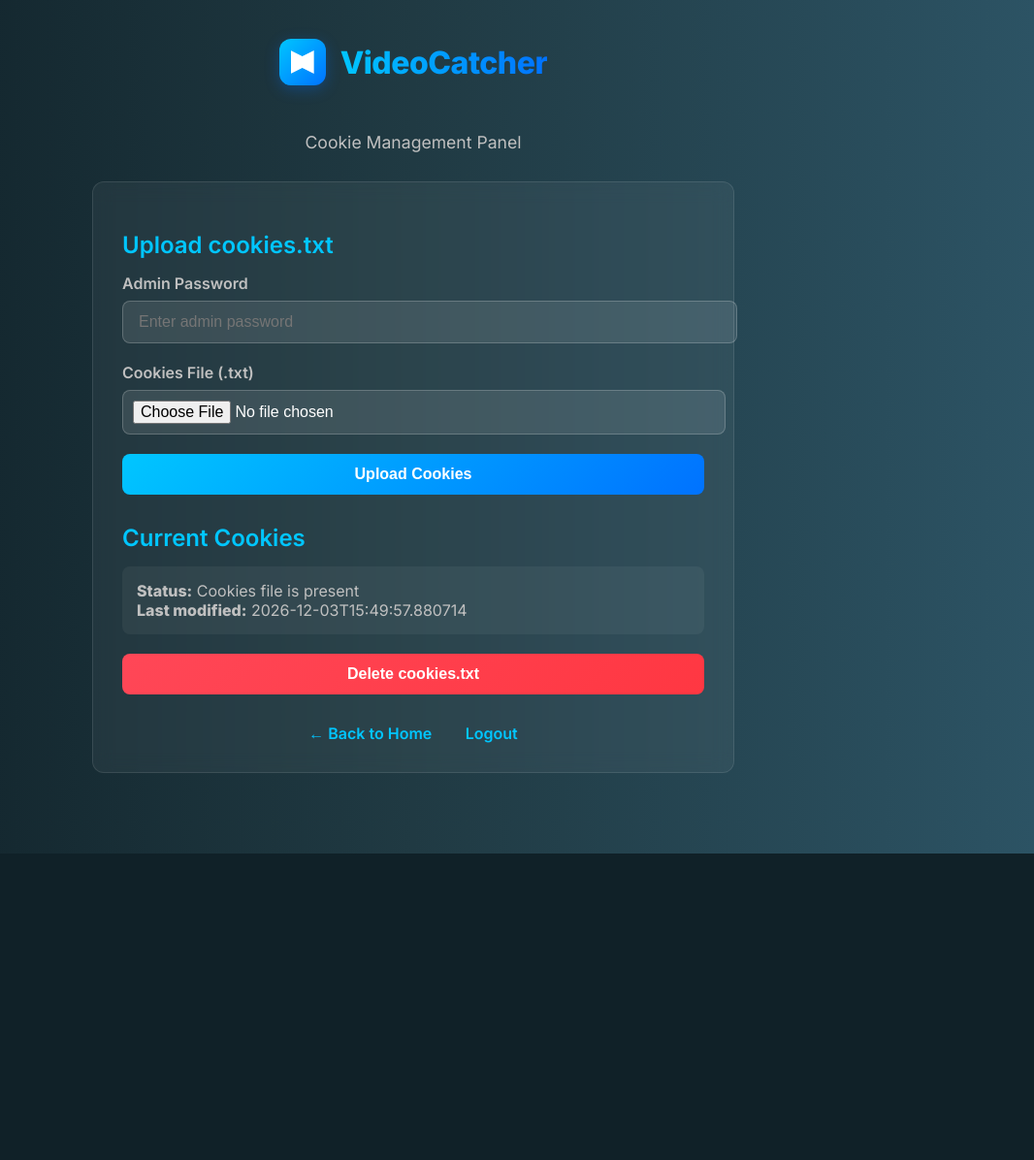
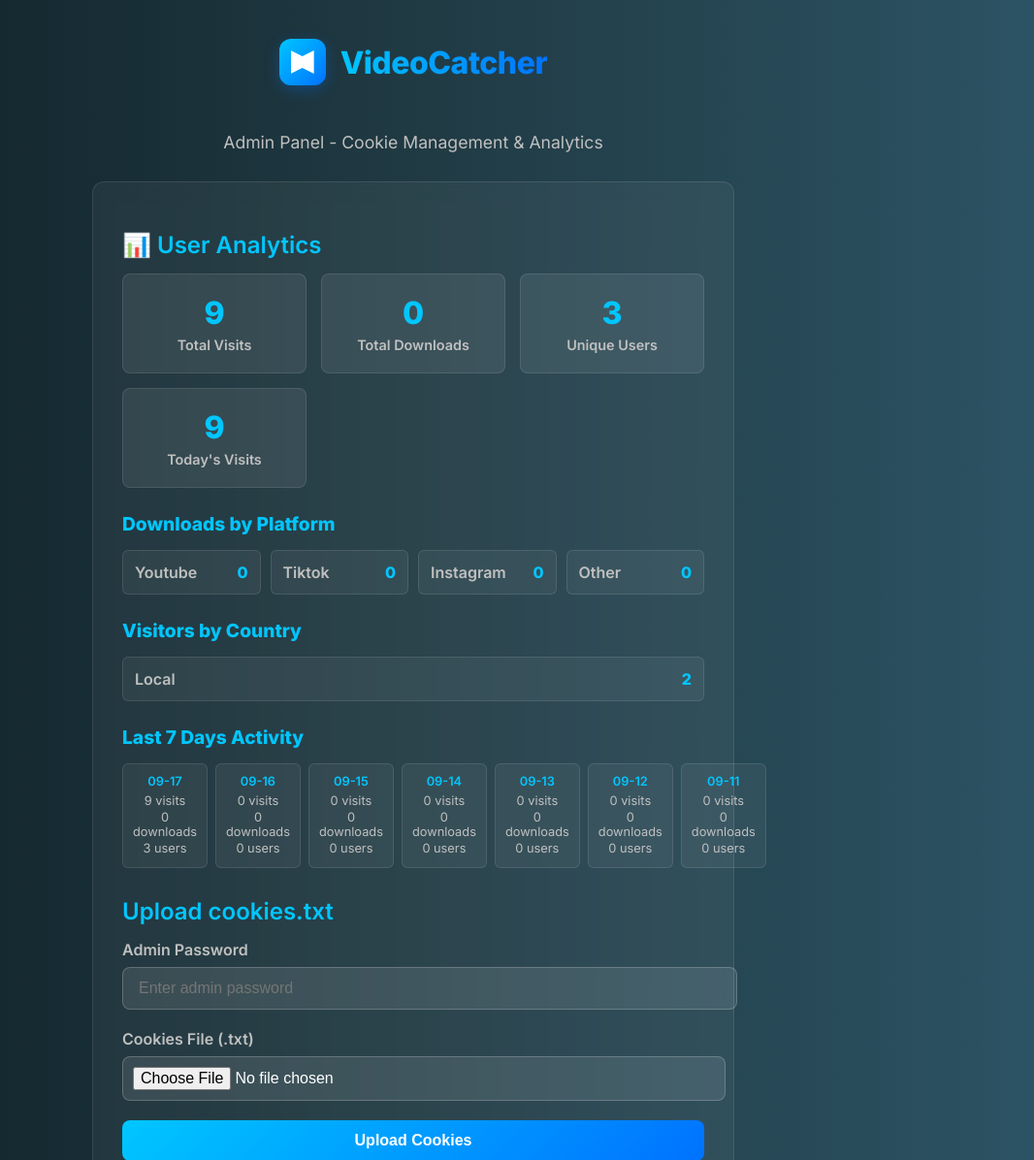
Before and after one commit to cy5781/VideoCatcher, a Flask app: page /admin in a window 1280 px wide. Shown: the top 1196 px of the page at 97% size, without its empty margins (214-1280 px from the left). Before the commit the page ends 880 px from the top, so only its background shows below. Run offline with Flask 3, Linux system fonts and the light colour scheme; the visitor is signed in with stand-in values (Sample User, id 1).

Commit message:
Add country analytics tracking to VideoCatcher
- Added IP geolocation functionality using requests library
- Implemented get_country_from_ip() function for country detection
- Enhanced analytics structure with country_stats tracking
- Updated admin dashboard with 'Visitors by Country' section
- Added country information to user sessions
- Updated requirements.txt with requests dependency

```diff
--- a/app.py
+++ b/app.py
@@ -22,7 +22,7 @@ from functools import wraps
 
 from flask import (
     Flask, render_template, request, redirect, url_for, flash,
-    session, jsonify, send_from_directory, abort, Response
+    session, jsonify, send_from_directory, abort, Response, stream_template
 )
 import requests
 from werkzeug.utils import secure_filename
@@ -35,6 +35,7 @@ BASE_DIR = Path(__file__).resolve().parent
 DOWNLOADS_DIR = Path(os.getenv("DOWNLOADS_DIR", BASE_DIR / "downloads"))
 COOKIES_PATH = Path(os.getenv("COOKIES_PATH", BASE_DIR / "cookies/cookies.txt"))
 HISTORY_PATH = Path(os.getenv("HISTORY_PATH", BASE_DIR / "history.json"))
+ANALYTICS_PATH = Path(os.getenv("ANALYTICS_PATH", BASE_DIR / "analytics.json"))
 
 ADMIN_PASSWORD = os.getenv("ADMIN_PASSWORD", "changeme")        # change it in production
 API_UPLOAD_TOKEN = os.getenv("API_UPLOAD_TOKEN", "")            # set to a secret for automated upload
@@ -59,6 +60,167 @@ logger = logging.getLogger("VideoCatcher")
 # Utilities: history, cleanup
 # -----------------------------
 _history_lock = threading.Lock()
+
+# Global dictionary to track download progress
+_download_progress = {}
+_progress_lock = threading.Lock()
+
+# Global analytics tracking
+_analytics_lock = threading.Lock()
+
+
+def get_country_from_ip(ip_address):
+    """Get country from IP address using a free geolocation API"""
+    try:
+        # Skip localhost and private IPs
+        if ip_address in ['127.0.0.1', 'localhost'] or ip_address.startswith('192.168.') or ip_address.startswith('10.') or ip_address.startswith('172.'):
+            return "Local"
+
+        # Use ipapi.co for free geolocation (1000 requests/day limit)
+        response = requests.get(f"https://ipapi.co/{ip_address}/country_name/", timeout=5)
+        if response.status_code == 200:
+            country = response.text.strip()
+            return country if country and country != "Undefined" else "Unknown"
+        else:
+            return "Unknown"
+    except Exception as e:
+        logger.warning(f"Failed to get country for IP {ip_address}: {e}")
+        return "Unknown"
+
+
+def load_analytics():
+    """Load analytics data from JSON file"""
+    if ANALYTICS_PATH.exists():
+        try:
+            with open(ANALYTICS_PATH, 'r', encoding='utf-8') as f:
+                return json.load(f)
+        except Exception as e:
+            logger.warning(f"Failed to load analytics.json: {e}")
+
+    # Return default analytics structure
+    return {
+        "total_visits": 0,
+        "unique_users": 0,
+        "total_downloads": 0,
+        "platform_stats": {
+            "youtube": 0,
+            "tiktok": 0,
+            "instagram": 0,
+            "other": 0
+        },
+        "country_stats": {},
+        "daily_stats": {},
+        "user_sessions": {},
+        "last_updated": datetime.now().isoformat()
+    }
+
+
+def save_analytics(analytics_data):
+    """Save analytics data to JSON file"""
+    try:
+        analytics_data["last_updated"] = datetime.now().isoformat()
+        with open(ANALYTICS_PATH, 'w', encoding='utf-8') as f:
+            json.dump(analytics_data, f, indent=2, ensure_ascii=False)
+    except Exception as e:
+        logger.warning(f"Failed to save analytics.json: {e}")
+
+
+def track_user_visit(user_id=None):
+    """Track a user visit and update analytics"""
+    with _analytics_lock:
+        analytics = load_analytics()
+        today = datetime.now().strftime("%Y-%m-%d")
+
+        # Get user's country from IP
+        user_ip = request.environ.get('HTTP_X_FORWARDED_FOR', request.environ.get('REMOTE_ADDR', '127.0.0.1'))
+        if user_ip and ',' in user_ip:
+            user_ip = user_ip.split(',')[0].strip()
+        country = get_country_from_ip(user_ip)
+
+        # Increment total visits
+        analytics["total_visits"] += 1
+
+        # Track country stats
+        if "country_stats" not in analytics:
+            analytics["country_stats"] = {}
+        if country not in analytics["country_stats"]:
+            analytics["country_stats"][country] = 0
+        analytics["country_stats"][country] += 1
+
+        # Track daily stats
+        if today not in analytics["daily_stats"]:
+            analytics["daily_stats"][today] = {
+                "visits": 0,
+                "unique_users": set(),
+                "downloads": 0
+            }
+
+        analytics["daily_stats"][today]["visits"] += 1
+
+        # Track unique users
+        if user_id:
+            if user_id not in analytics["user_sessions"]:
+                analytics["unique_users"] += 1
+                analytics["user_sessions"][user_id] = {
+                    "first_visit": datetime.now().isoformat(),
+                    "last_visit": datetime.now().isoformat(),
+                    "visit_count": 1,
+                    "downloads": 0,
+                    "country": country
+                }
+            else:
+                analytics["user_sessions"][user_id]["last_visit"] = datetime.now().isoformat()
+                analytics["user_sessions"][user_id]["visit_count"] += 1
+                # Update country if not set
+                if "country" not in analytics["user_sessions"][user_id]:
+                    analytics["user_sessions"][user_id]["country"] = country
+
+            # Add to daily unique users (convert set to list for JSON serialization)
+            daily_unique = analytics["daily_stats"][today]["unique_users"]
+            if isinstance(daily_unique, set):
+                daily_unique.add(user_id)
+                analytics["daily_stats"][today]["unique_users"] = list(daily_unique)
+            elif isinstance(daily_unique, list):
+                if user_id not in daily_unique:
+                    daily_unique.append(user_id)
+
+        save_analytics(analytics)
+
+
+def track_download(platform, user_id=None):
+    """Track a download and update analytics"""
+    with _analytics_lock:
+        analytics = load_analytics()
+        today = datetime.now().strftime("%Y-%m-%d")
+
+        # Increment total downloads
+        analytics["total_downloads"] += 1
+
+        # Track platform stats
+        platform_key = platform.lower() if platform in ["youtube", "tiktok", "instagram"] else "other"
+        analytics["platform_stats"][platform_key] += 1
+
+        # Track daily downloads
+        if today not in analytics["daily_stats"]:
+            analytics["daily_stats"][today] = {
+                "visits": 0,
+                "unique_users": [],
+                "downloads": 0
+            }
+        analytics["daily_stats"][today]["downloads"] += 1
+
+        # Track user downloads
+        if user_id and user_id in analytics["user_sessions"]:
+            analytics["user_sessions"][user_id]["downloads"] += 1
+
+        save_analytics(analytics)
+
+
+def get_user_id():
+    """Get or create a unique user ID for session tracking"""
+    if 'user_id' not in session:
+        session['user_id'] = str(uuid.uuid4())
+    return session['user_id']
 
 
 def load_history():
@@ -840,6 +1002,83 @@ def stream_video_to_browser(video_info: dict):
         return jsonify({"error": f"Failed to stream video: {str(e)}"}), 500
 
 
+def stream_video_to_browser_with_progress(video_info: dict, download_id: str):
+    """Stream video content with progress tracking"""
+    try:
+        video_url = video_info['url']
+        headers = video_info.get('headers', {})
+        title = video_info.get('title', 'video')
+        ext = video_info.get('ext', 'mp4')
+
+        # Clean filename for download
+        safe_filename = secure_filename(f"{title}.{ext}")
+        if not safe_filename:
+            safe_filename = f"video.{ext}"
+
+        logger.info(f"Starting stream with progress tracking for: {safe_filename}")
+
+        def generate():
+            try:
+                downloaded = 0
+                with requests.get(video_url, headers=headers, stream=True, timeout=30) as r:
+                    r.raise_for_status()
+                    total_size = int(r.headers.get('content-length', 0))
+
+                    # Update total size in progress
+                    with _progress_lock:
+                        if download_id in _download_progress:
+                            _download_progress[download_id]['total_size'] = total_size
+
+                    logger.info(f"Successfully connected to video stream: {r.status_code}, size: {total_size}")
+
+                    for chunk in r.iter_content(chunk_size=8192):
+                        if chunk:
+                            downloaded += len(chunk)
+
+                            # Update progress
+                            with _progress_lock:
+                                if download_id in _download_progress:
+                                    _download_progress[download_id]['downloaded'] = downloaded
+
+                            yield chunk
+
+                    # Mark as completed
+                    with _progress_lock:
+                        if download_id in _download_progress:
+                            _download_progress[download_id]['completed'] = True
+                            _download_progress[download_id]['downloaded'] = downloaded
+
+            except requests.exceptions.RequestException as e:
+                logger.error(f"Request error streaming video: {e}")
+                with _progress_lock:
+                    if download_id in _download_progress:
+                        _download_progress[download_id]['error'] = str(e)
+                raise
+            except Exception as e:
+                logger.error(f"Unexpected error streaming video: {e}")
+                with _progress_lock:
+                    if download_id in _download_progress:
+                        _download_progress[download_id]['error'] = str(e)
+                raise
+
+        # Create response with appropriate headers
+        response = Response(generate(), mimetype='application/octet-stream')
+        response.headers['Content-Disposition'] = f'attachment; filename="{safe_filename}"'
+
+        # Add content length if available
+        if video_info.get('filesize'):
+            response.headers['Content-Length'] = str(video_info['filesize'])
+
+        return response
+
+    except Exception as e:
+        logger.error(f"Error in stream_video_to_browser_with_progress: {e}")
+        with _progress_lock:
+            if download_id in _download_progress:
+                _download_progress[download_id]['error'] = str(e)
+        raise
+
+
 # -----------------------------
 # Decorators: admin required
 # -----------------------------
@@ -858,6 +1097,10 @@ def require_admin(f):
 # -----------------------------
 @app.route("/", methods=["GET", "POST"])
 def index():
+    # Track user visit
+    user_id = get_user_id()
+    track_user_visit(user_id)
+
     download_link = None
     error = None
 
@@ -1079,8 +1322,22 @@ def download():
                 return jsonify({"error": f"Your cookies have expired or are missing. Please upload a new cookies file. Cookies are valid for {COOKIES_VALIDITY_MINUTES} minutes after upload."}), 400
 
         try:
-            # Get video info and stream directly
+            # Get video info
             video_info = get_video_info_and_url(url, platform, user_id)
+
+            # Generate download ID
+            download_id = str(uuid.uuid4())
+
+            # Initialize progress tracking
+            with _progress_lock:
+                _download_progress[download_id] = {
+                    'downloaded': 0,
+                    'total_size': video_info.get('filesize', 0),
+                    'filename': video_info.get('title', 'video'),
+                    'completed': False,
+                     'error': None,
+                     'video_info': video_info
+                 }
 
             # Record history
             entry = {
@@ -1093,8 +1350,17 @@ def download():
             }
             append_history(entry)
 
-            # Stream the video directly to browser
-            return stream_video_to_browser(video_info)
+            # Track download analytics
+            track_download(platform, user_id)
+
+            # Return download info with download ID
+            return jsonify({
+                "success": True,
+                "download_id": download_id,
+                "download_url": f"/stream/{download_id}",
+                "filename": video_info.get('title', 'video'),
+                "filesize": video_info.get('filesize', 0)
+            })
 
         except Exception as e:
             logger.exception("Failed to get video info or stream")
@@ -1103,6 +1369,69 @@ def download():
     except Exception as e:
         logger.exception("Download failed via API")
         return jsonify({"error": str(e)}), 500
+
+
+@app.route("/download_progress/<download_id>")
+def download_progress(download_id):
+    """Server-Sent Events endpoint for download progress"""
+    def generate():
+        while True:
+            with _progress_lock:
+                progress_data = _download_progress.get(download_id)
+
+            if progress_data is None:
+                # Download not found or completed
+                yield f"data: {{\"error\": \"Download not found\", \"download_id\": \"{download_id}\"}}\n\n"
+                break
+
+            if progress_data.get('completed', False):
+                # Download completed
+                yield f"data: {{\"completed\": true, \"download_id\": \"{download_id}\", \"filename\": \"{progress_data.get('filename', '')}\", \"total_size\": {progress_data.get('total_size', 0)}}}\n\n"
+                # Clean up progress data
+                with _progress_lock:
+                    _download_progress.pop(download_id, None)
+                break
+
+            if progress_data.get('error'):
+                # Download error
+                yield f"data: {{\"error\": \"{progress_data['error']}\", \"download_id\": \"{download_id}\"}}\n\n"
+                # Clean up progress data
+                with _progress_lock:
+                    _download_progress.pop(download_id, None)
+                break
+
+            # Send progress update
+            downloaded = progress_data.get('downloaded', 0)
+            total_size = progress_data.get('total_size', 0)
+            percentage = (downloaded / total_size * 100) if total_size > 0 else 0
+
+            yield f"data: {{\"progress\": {percentage:.1f}, \"downloaded\": {downloaded}, \"total_size\": {total_size}, \"download_id\": \"{download_id}\", \"filename\": \"{progress_data.get('filename', '')}\"}}\n\n"
+
+            time.sleep(0.5)  # Update every 500ms
+
+    return Response(generate(), mimetype='text/event-stream')
+
+
+@app.route("/stream/<download_id>")
+def stream_video(download_id):
+    """Stream video with progress tracking"""
+    with _progress_lock:
+        progress_data = _download_progress.get(download_id)
+
+    if not progress_data or not progress_data.get('video_info'):
+        return jsonify({"error": "Download not found or expired"}), 404
+
+    video_info = progress_data['video_info']
+
+    try:
+        return stream_video_to_browser_with_progress(video_info, download_id)
+    except Exception as e:
+        # Update progress with error
+        with _progress_lock:
+            if download_id in _download_progress:
+                _download_progress[download_id]['error'] = str(e)
+        logger.error(f"Error streaming video {download_id}: {e}")
+        return jsonify({"error": f"Failed to stream video: {str(e)}"}), 500
 
 
 # @app.route("/downloads/<path:filename>")
@@ -1149,7 +1478,32 @@ def admin():
     cookies_mtime = None
     if cookies_present:
         cookies_mtime = datetime.utcfromtimestamp(COOKIES_PATH.stat().st_mtime).isoformat()
-    return render_template("admin.html", cookies_present=cookies_present, cookies_mtime=cookies_mtime)
+
+    # Load analytics data
+    analytics = load_analytics()
+
+    # Calculate some additional stats
+    today = datetime.now().strftime("%Y-%m-%d")
+    today_stats = analytics.get("daily_stats", {}).get(today, {"visits": 0, "downloads": 0, "unique_users": []})
+
+    # Get recent daily stats (last 7 days)
+    recent_days = []
+    for i in range(7):
+        date = (datetime.now() - timedelta(days=i)).strftime("%Y-%m-%d")
+        day_stats = analytics.get("daily_stats", {}).get(date, {"visits": 0, "downloads": 0, "unique_users": []})
+        recent_days.append({
+            "date": date,
+            "visits": day_stats["visits"],
+            "downloads": day_stats["downloads"],
+            "unique_users": len(day_stats["unique_users"]) if isinstance(day_stats["unique_users"], list) else 0
+        })
+
+    return render_template("admin.html",
+                         cookies_present=cookies_present,
+                         cookies_mtime=cookies_mtime,
+                         analytics=analytics,
+                         today_stats=today_stats,
+                         recent_days=recent_days)
 
 
 @app.route("/admin/upload_cookies", methods=["POST"])
@@ -1231,7 +1585,38 @@ def api_upload_cookies():
 # -----------------------------
 # Error handlers
 # -----------------------------
-@app.errorhandler(404)
+@app.route("/api/track", methods=["POST"])
+def api_track():
+    """API endpoint for client-side analytics tracking"""
+    try:
+        data = request.get_json()
+        if not data:
+            return jsonify({"error": "No data provided"}), 400
+
+        user_id = get_user_id()
+        event = data.get('event')
+
+        if event == 'page_view':
+            track_user_visit(user_id)
+        elif event == 'user_interaction':
+            action = data.get('action')
+            details = data.get('details', {})
+
+            # Log interaction for debugging/analytics
+            logger.info(f"User interaction: {action} - {details}")
+
+            # Track specific interactions
+            if action == 'download_success':
+                platform = details.get('platform', 'unknown')
+                track_download(platform, user_id)
+
+        return jsonify({"success": True})
+
+    except Exception as e:
+        logger.error(f"Analytics tracking error: {e}")
+        return jsonify({"error": "Tracking failed"}), 500
+
+
 def not_found(e):
     return render_template("index.html", history=load_history(), error="Page not found"), 404
 
--- a/requirements.txt
+++ b/requirements.txt
@@ -2,3 +2,4 @@ flask==3.0.0
 werkzeug==3.0.1
 yt-dlp>=2025.8.27
 requests>=2.31.0
+geoip2>=4.7.0
--- a/templates/admin.html
+++ b/templates/admin.html
@@ -182,6 +182,84 @@
     .nav-links a:hover {
       color: #0072FF;
     }
+
+    /* Analytics Styles */
+    .analytics-grid {
+      display: grid;
+      grid-template-columns: repeat(auto-fit, minmax(150px, 1fr));
+      gap: 15px;
+      margin-bottom: 25px;
+    }
+    .stat-card {
+      background: rgba(255, 255, 255, 0.08);
+      padding: 20px;
+      border-radius: 8px;
+      text-align: center;
+      border: 1px solid rgba(255, 255, 255, 0.1);
+    }
+    .stat-number {
+      font-size: 2rem;
+      font-weight: 800;
+      color: #00C6FF;
+      margin-bottom: 5px;
+    }
+    .stat-label {
+      font-size: 0.9rem;
+      color: #c0c0c0;
+      font-weight: 600;
+    }
+    .platform-stats, .recent-activity {
+      margin-top: 25px;
+    }
+    .platform-stats h3, .recent-activity h3 {
+      font-size: 1.2rem;
+      color: #00C6FF;
+      margin-bottom: 15px;
+    }
+    .platform-grid {
+      display: grid;
+      grid-template-columns: repeat(auto-fit, minmax(120px, 1fr));
+      gap: 10px;
+    }
+    .platform-item {
+      background: rgba(255, 255, 255, 0.05);
+      padding: 12px;
+      border-radius: 6px;
+      display: flex;
+      justify-content: space-between;
+      align-items: center;
+      border: 1px solid rgba(255, 255, 255, 0.1);
+    }
+    .platform-name {
+      font-weight: 600;
+      color: #c0c0c0;
+    }
+    .platform-count {
+      font-weight: 800;
+      color: #00C6FF;
+    }
+    .activity-chart {
+      display: grid;
+      grid-template-columns: repeat(7, 1fr);
+      gap: 8px;
+    }
+    .day-stat {
+      background: rgba(255, 255, 255, 0.05);
+      padding: 10px;
+      border-radius: 6px;
+      text-align: center;
+      border: 1px solid rgba(255, 255, 255, 0.1);
+      font-size: 0.8rem;
+    }
+    .day-date {
+      font-weight: 600;
+      color: #00C6FF;
+      margin-bottom: 5px;
+    }
+    .day-visits, .day-downloads, .day-users {
+      color: #c0c0c0;
+      margin: 2px 0;
+    }
   </style>
 </head>
 <body>
@@ -191,9 +269,80 @@
     <div class="logo-text">VideoCatcher</div>
   </div>
 
-  <p class="subtitle">Cookie Management Panel</p>
+  <p class="subtitle">Admin Panel - Cookie Management & Analytics</p>
 
   <div class="admin-container">
+
+    <!-- Analytics Dashboard Section -->
+    <div class="section">
+      <h2>📊 User Analytics</h2>
+      <div class="analytics-grid">
+        <div class="stat-card">
+          <div class="stat-number">{{ analytics.total_visits }}</div>
+          <div class="stat-label">Total Visits</div>
+        </div>
+        <div class="stat-card">
+          <div class="stat-number">{{ analytics.total_downloads }}</div>
+          <div class="stat-label">Total Downloads</div>
+        </div>
+        <div class="stat-card">
+          <div class="stat-number">{{ analytics.unique_users }}</div>
+          <div class="stat-label">Unique Users</div>
+        </div>
+        <div class="stat-card">
+          <div class="stat-number">{{ today_stats.visits }}</div>
+          <div class="stat-label">Today's Visits</div>
+        </div>
+      </div>
+
+      <!-- Platform Downloads -->
+      <div class="platform-stats">
+        <h3>Downloads by Platform</h3>
+        <div class="platform-grid">
+          {% for platform, count in analytics.platform_stats.items() %}
+          <div class="platform-item">
+            <span class="platform-name">{{ platform.title() }}</span>
+            <span class="platform-count">{{ count }}</span>
+          </div>
+          {% endfor %}
+        </div>
+      </div>
+
+      <!-- Country Statistics -->
+      <div class="platform-stats">
+        <h3>Visitors by Country</h3>
+        <div class="platform-grid">
+          {% if analytics.country_stats %}
+            {% for country, count in analytics.country_stats.items() %}
+            <div class="platform-item">
+              <span class="platform-name">{{ country }}</span>
+              <span class="platform-count">{{ count }}</span>
+            </div>
+            {% endfor %}
+          {% else %}
+            <div class="platform-item">
+              <span class="platform-name">No data yet</span>
+              <span class="platform-count">0</span>
+            </div>
+          {% endif %}
+        </div>
+      </div>
+
+      <!-- Recent Activity -->
+      <div class="recent-activity">
+        <h3>Last 7 Days Activity</h3>
+        <div class="activity-chart">
+          {% for day in recent_days %}
+          <div class="day-stat">
+            <div class="day-date">{{ day.date[-5:] }}</div>
+            <div class="day-visits">{{ day.visits }} visits</div>
+            <div class="day-downloads">{{ day.downloads }} downloads</div>
+            <div class="day-users">{{ day.unique_users }} users</div>
+          </div>
+          {% endfor %}
+        </div>
+      </div>
+    </div>
 
     <!-- Upload Cookies Section -->
     <div class="section">
```
Also changed, not shown: analytics.json (added, +49 -0 lines).
